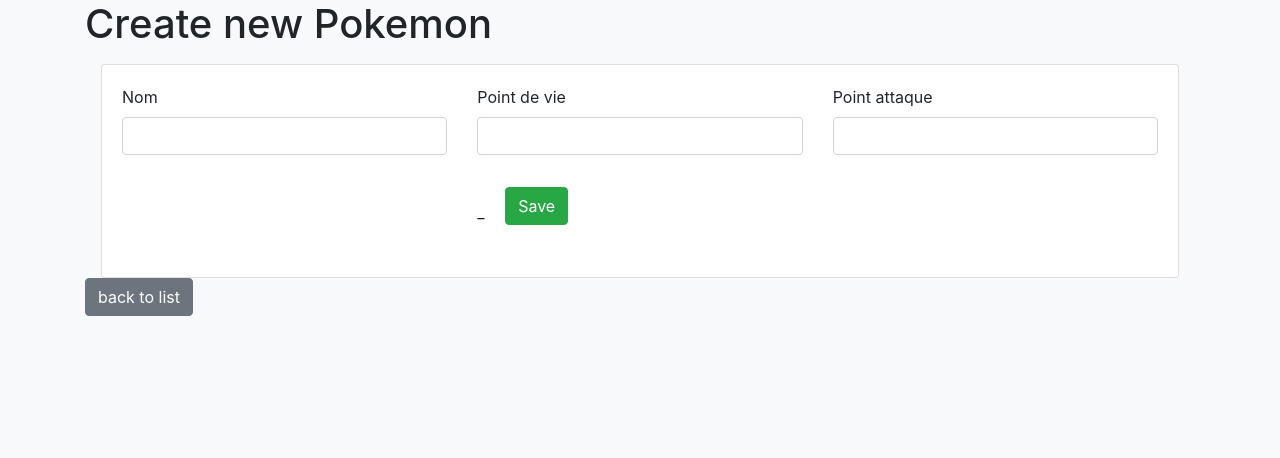
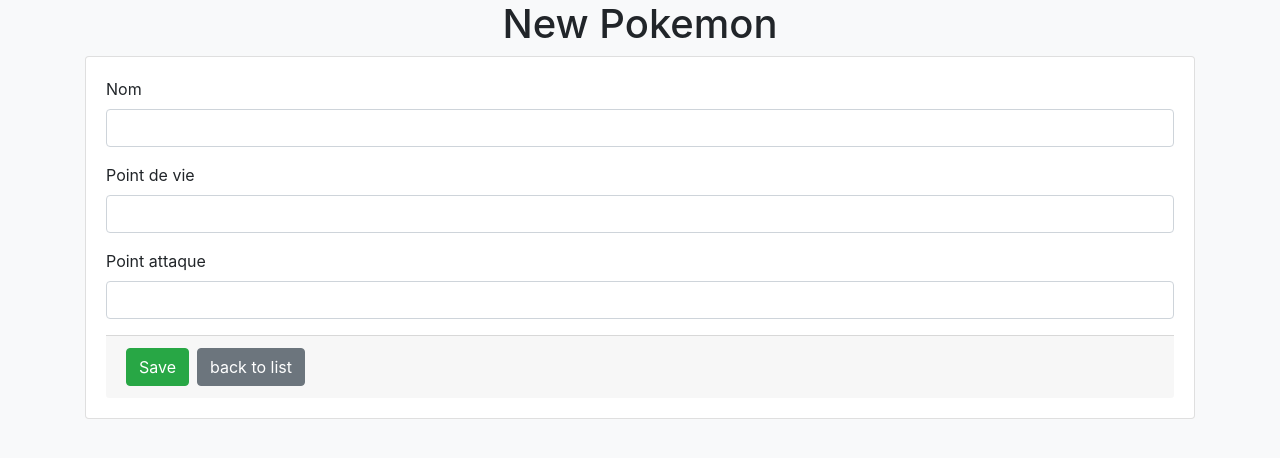
Before and after one commit to Ynov-fullstack-m1/Symfony-Pokemon-Jcaillli-Mvolpe, a Symfony app: template templates/pokemon/new.html.twig in a window 1280 px wide. Shown: the part 56-514 px from the top of the page. Run offline with Twig, Linux system fonts and the light colour scheme; the template is opened without the code that fills it, so the values that code supplies are empty; form fields are guessed from the names that the template uses; some libraries are stand-ins or nearby versions.

Commit message:
MAJ Templates Pokemon

```diff
--- a/templates/pokemon/_form.html.twig
+++ b/templates/pokemon/_form.html.twig
@@ -1,31 +1,21 @@
 {{ form_start(form) }}
-    <div class="card mt-3 mr-3 ml-3">
     <div class="card-body">
-            <div class="row mb-3">
-                <div class="col-4">
+        <div class="form-group">
             {{form_row(form.nom)}}
         </div>
-                <div class="col-4">
+        <div class="form-group">
             {{form_row(form.point_de_vie)}}
         </div>
-                <div class="col-4">
+        <div class="form-group">
             {{form_row(form.point_attaque)}}
         </div>
-            </div>
-            <div class="row mb-3">
-                <div class="col-4">
         <div class="form-group">
             {% for type in form.types %}
                     {{ form_widget(type) }}
                     {{ form_label(type) }}
             {% endfor %}
         </div>
-                </div>
-                <div class="col-4">
-                    <label for="validationServer02" class="form-label"> _</label>
-                    <button class="btn btn-success ml-3 mb-3">{{ button_label|default('Save') }}</button>
-                </div>
-            </div>
-        </div>
-    </div>
+        <div class="card-footer">
+            <div class="flex-row d-flex">
+                <button class="btn btn-success mr-2">{{ button_label|default('Save') }}</button>
 {{ form_end(form) }}
--- a/templates/pokemon/new.html.twig
+++ b/templates/pokemon/new.html.twig
@@ -3,7 +3,11 @@
 {% block title %}New Pokemon{% endblock %}
 
 {% block body %}
-    <h1>Create new Pokemon</h1>
-    {{ include('pokemon/_form.html.twig') }}
-    <a  class="btn btn-secondary" href="{{ path('app_pokemon_index') }}">back to list</a>
+    <h1 class="text-center">New Pokemon</h1>
+
+    <div class="card">
+        {{ include('pokemon/_form.html.twig') }}
+            <a  class="btn btn-secondary" href="{{ path('app_pokemon_index') }}">back to list</a>
+        </div>
+    </div>
 {% endblock %}
```
Also changed, not shown: templates/pokemon/_delete_form.html.twig (+6 -4 lines), templates/pokemon/edit.html.twig (+8 -7 lines), templates/pokemon/index.html.twig (+6 -11 lines). Lines whose indentation alone changed are shown as unchanged.
